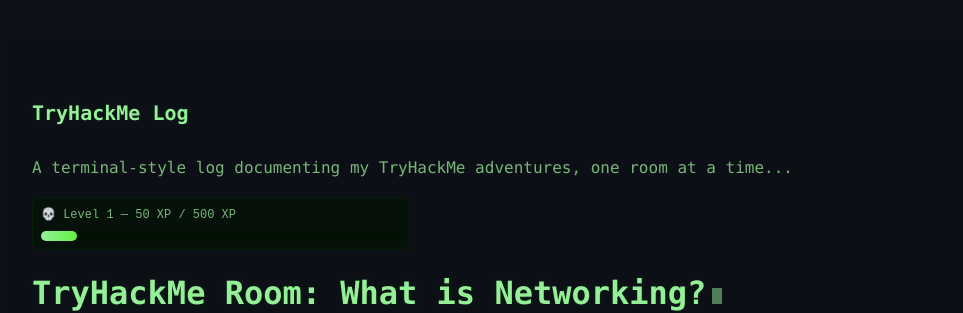
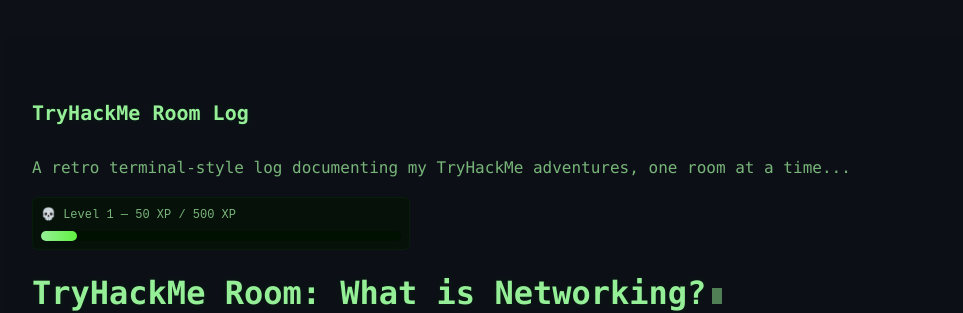
Before and after one commit to vanessa-ayer/tryhackme-log, a Jekyll site: the page built from _posts/2025-10-12-what-is-networking.md, in a window 1280 px wide. Shown: the top 313 px of the page, without its empty margins (32-995 px from the left). Built offline with Jekyll 4.4.1, drawn with Linux system fonts in a browser that asks for light colours.

Commit message:
content / update title and description

```diff
--- a/_config.yml
+++ b/_config.yml
@@ -1,5 +1,5 @@
-title: 'TryHackMe Log'
-description: 'A terminal-style log documenting my TryHackMe adventures, one room at a time...'
+title: 'TryHackMe Room Log'
+description: 'A retro terminal-style log documenting my TryHackMe adventures, one room at a time...'
 # theme: jekyll-theme-hacker
 markdown: kramdown
 baseurl: '/tryhackme-log' # because this is a project site
```
